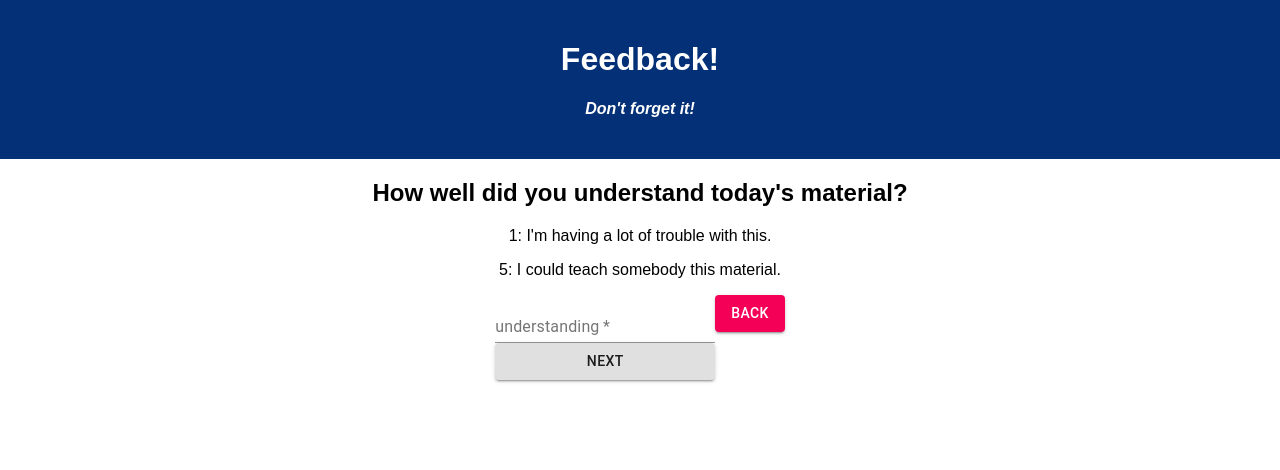
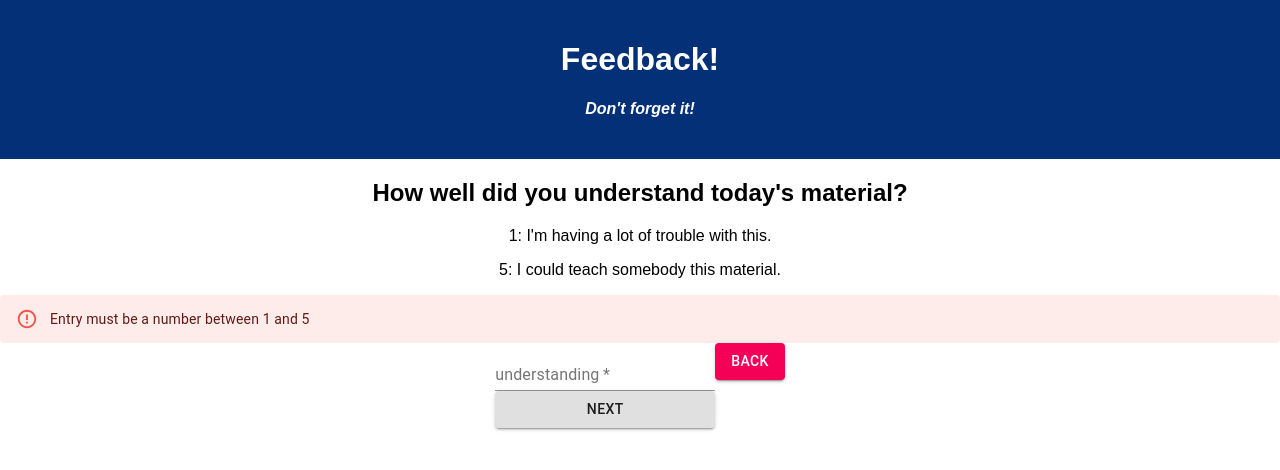
Before and after one commit to brandonwharton/Daily-Feedback-Form, a React (Create React App) app: page /#/understanding in a window 1280 px wide. Both pictures are taken after a click on the button "NEXT". Shown: the top 470 px of the page. Built offline with nearby package versions, Linux system fonts and the light colour scheme.

Commit message:
Brought the error alert to each of the numerical feedback components

```diff
--- a/src/components/FeelingFeedback/FeelingFeedback.jsx
+++ b/src/components/FeelingFeedback/FeelingFeedback.jsx
@@ -15,7 +15,7 @@ function FeelingFeedback () {
     const dispatch = useDispatch();
     // useHistory to navigate to other routes
     const history = useHistory();
-    // state for tracking changes to TextField
+    // local states
     const [feeling, setFeeling] = useState('');
     const [alert, setAlert] = useState(false);
     // bring in feedbackData reducer to display previous feedback selection if applicable
@@ -32,8 +32,9 @@ function FeelingFeedback () {
 
     // once feeling data has been validated, dispatch to reducer and navigate to next page
     const feelingToReducer = (rating) => {
-        // break out of function if input wasn't validated
+        // if input wasn't valid adjust local alert state and do not dispatch or navigate
         if (!rating) {
+            // set alert state to true to conditionally render an alert message
             setAlert(true);
             return;
         }
@@ -54,9 +55,10 @@ function FeelingFeedback () {
             <p>5: Feeling great!</p>
             {/* Conditonally render the user's previous selection if they navigated back to this page */}
             {feedbackData.feeling && <h3>Previous Choice: {feedbackData.feeling}</h3>}
+            {/* Conditionally render an alert message if the alert state becomes true */}
+            {alert && <Alert severity="error">Entry must be a number between 1 and 5</Alert>}
             {/* onSubmit, call feelingToReducer to try and dispatch data and move to next page */}
             {/* Pass it through the inputValidation module function first to ensure input is within necessary paramaters */}
-            {alert && <Alert severity="error">Entry must be a number between 1 and 5</Alert>}
             <FormControl onSubmit={() => feelingToReducer(inputValidation(event, feeling))} required>
                 <TextField
                     required
--- a/src/components/SupportedFeedback/SupportedFeedback.jsx
+++ b/src/components/SupportedFeedback/SupportedFeedback.jsx
@@ -6,6 +6,7 @@ import { useHistory } from "react-router";
 import Button from '@material-ui/core/Button';
 import TextField from '@material-ui/core/TextField';
 import FormControl from '@material-ui/core/FormControl';
+import Alert from '@material-ui/lab/Alert';
 // components
 import BackButton from '../BackButton/BackButton';
 
@@ -15,8 +16,9 @@ function SupportedFeedback () {
     const dispatch = useDispatch();
     // useHistory to navigate to other routes
     const history = useHistory();
-    // state for tracking changes to TextField
+    // local states
     const [supported, setSupported] = useState('');
+    const [alert, setAlert] = useState(false);
     // bring in feedbackData reducer to display previous feedback selection if applicable
     const feedbackData = useSelector(store => store.feedbackData);
 
@@ -31,8 +33,10 @@ function SupportedFeedback () {
 
     // once supported data has been validated, dispatch to reducer and navigate to next page
     const supportedToReducer = (rating) => {
-        // break out of function if input wasn't validated
+        // if input wasn't valid adjust local alert state and do not dispatch or navigate
         if (!rating) {
+            // set alert state to true to conditionally render an alert message
+            setAlert(true);
             return;
         }
         // send collected form data to feedbackData reducer
@@ -61,6 +65,8 @@ function SupportedFeedback () {
             <p>5: I felt like I always had someone behind me if I needed it!</p>
             {/* Conditonally render the user's previous selection if they navigated back to this page */}
             {feedbackData.support && <h3>Previous Choice: {feedbackData.support}</h3> }
+            {/* Conditionally render an alert message if the alert state becomes true */}
+            {alert && <Alert severity="error">Entry must be a number between 1 and 5</Alert>}
             {/* onSubmit, call supportedToReducer to try and dispatch data and move to next page */}
             {/* Pass it through the inputValidation module function first to ensure input is within necessary paramaters */}
             <FormControl onSubmit={() => supportedToReducer(inputValidation(event, supported))} required>
--- a/src/components/UnderstandingFeedback/UnderstandingFeedback.jsx
+++ b/src/components/UnderstandingFeedback/UnderstandingFeedback.jsx
@@ -6,6 +6,7 @@ import { useHistory } from "react-router";
 import Button from '@material-ui/core/Button';
 import TextField from '@material-ui/core/TextField';
 import FormControl from '@material-ui/core/FormControl';
+import Alert from '@material-ui/lab/Alert';
 // components
 import BackButton from '../BackButton/BackButton';
 
@@ -15,8 +16,9 @@ function UnderstandingFeedback () {
     const dispatch = useDispatch();
     // useHistory to navigate to other routes
     const history = useHistory();
-    // state for tracking changes to TextField
+    // local states
     const [understanding, setUnderstanding] = useState('');
+    const [alert, setAlert] = useState(false);
     // bring in feedbackData reducer to display previous feedback selection if applicable
     const feedbackData = useSelector(store => store.feedbackData);
 
@@ -31,8 +33,10 @@ function UnderstandingFeedback () {
 
     // once understanding data has been validated, dispatch to reducer and navigate to next page
     const understandingToReducer = (rating) => {
-        // break out of function if input wasn't validated
+        // if input wasn't valid adjust local alert state and do not dispatch or navigate
         if (!rating) {
+            // set alert state to true to conditionally render an alert message
+            setAlert(true);
             return;
         }
         // send collected form data to feedbackData reducer
@@ -60,6 +64,8 @@ function UnderstandingFeedback () {
             <p>5: I could teach somebody this material.</p>
             {/* Conditonally render the user's previous selection if they navigated back to this page */}
             {feedbackData.understanding && <h3>Previous Choice: {feedbackData.understanding}</h3> }
+            {/* Conditionally render an alert message if the alert state becomes true */}
+            {alert && <Alert severity="error">Entry must be a number between 1 and 5</Alert>}
             {/* onSubmit, call understandingToReducer to try and dispatch data and move to next page */}
             {/* Pass it through the inputValidation module function first to ensure input is within necessary paramaters */}
             <FormControl onSubmit={() => understandingToReducer(inputValidation(event, understanding))} required>
```
